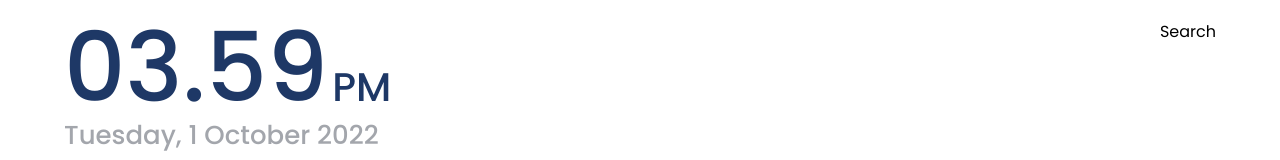
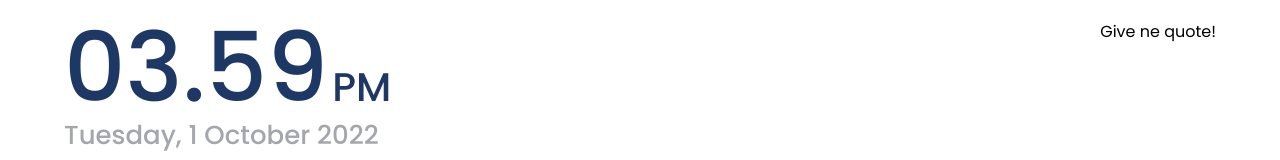
Before and after one commit to pmin16314/Weather-Web, a React (Create React App) app: page / in a window 1280 px wide. Shown: the top 160 px of the page. Built offline with nearby package versions, Linux system fonts and the light colour scheme.

Commit message:
did some experiments

```diff
--- a/package.json
+++ b/package.json
@@ -6,6 +6,7 @@
     "@testing-library/jest-dom": "^5.16.5",
     "@testing-library/react": "^13.4.0",
     "@testing-library/user-event": "^13.5.0",
+    "axios": "^1.1.3",
     "react": "^18.2.0",
     "react-accessible-accordion": "^5.0.0",
     "react-dom": "^18.2.0",
--- a/src/components/Search.jsx
+++ b/src/components/Search.jsx
@@ -1,7 +1,36 @@
-import React from "react";
+import React, { useState } from "react";
 
 const Search = () => {
-  return <div>Search</div>;
+  const [results, setResults] = useState([]);
+  const [isLoading, setIsLoading] = useState(false);
+  const getResults = async () => {
+    setIsLoading = true;
+
+    const response = await fetch(
+      "https://wft-geo-db.p.rapidapi.com/v1/geo/cities?namePrefix=col",
+      {
+        method: "GET",
+        headers: {
+          "X-RapidAPI-Key":
+            "67ae22f399mshf30dea5a15dfc91p195a51jsn7e82034fddeb",
+          "X-RapidAPI-Host": "wft-geo-db.p.rapidapi.com",
+        },
+      }
+    );
+    const data = await response.json();
+
+    setResults(data);
+    setIsLoading(false);
+  };
+
+  return (
+    <div>
+      {" "}
+      <button onClick={getResults}>
+        <span>Give ne quote!</span>
+      </button>
+    </div>
+  );
 };
 
 export default Search;
```
Also changed, not shown: 1 other file (tests, documents, lock files or other folders).
